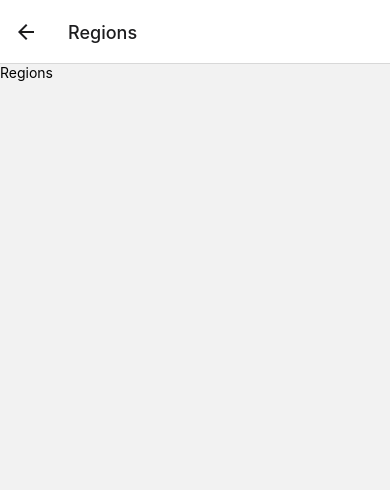
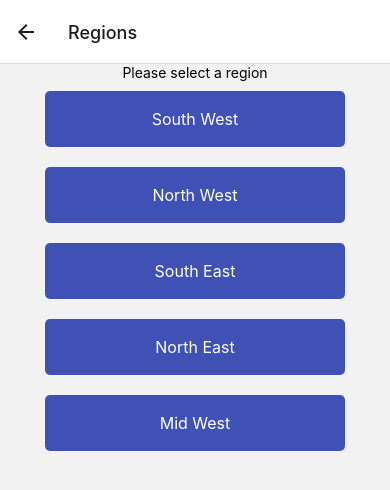
Before and after one commit to DonatellaC/customer-relationship-management, a React Native app: screen /Regions in a window 390 px wide. Shown: the top 490 px of the page. Built offline with nearby package versions, Linux system fonts and the light colour scheme.

Commit message:
feat: added RegionList and ListOfCusomers features

```diff
--- a/src/components/Form/Form.js
+++ b/src/components/Form/Form.js
@@ -2,6 +2,7 @@ import React from "react";
 import { StyleSheet, View, TextInput, Picker } from "react-native";
 import { useNewCustomer, useUpdateFields } from "../../features/hooks.js";
 import { Button } from "../../components/Button/Button";
+import regions from "../../utilities/regions";
 import formStyles from "./styles";
 
 const Form = ({ disabled = false }) => {
@@ -10,13 +11,6 @@ const Form = ({ disabled = false }) => {
   const { fields, setFormField } = useUpdateFields();
 
   const { firstName, lastName, region, contact } = fields;
-  const regions = [
-    "South West",
-    "North West",
-    "South East",
-    "North East",
-    "Mid West",
-  ];
 
   return (
     <View style={styles.container}>
--- /dev/null
+++ b/src/features/ListOfCustomers/index.js
@@ -0,0 +1,14 @@
+import { View, Text } from "react-native";
+import stylesFn from "./styles";
+
+const ListOfCustomers = () => {
+  const styles = stylesFn();
+
+  return (
+    <View style={styles.container}>
+      <Text>List Of Customers</Text>
+    </View>
+  );
+};
+
+export default ListOfCustomers;
--- /dev/null
+++ b/src/features/ListOfCustomers/styles.js
@@ -0,0 +1,13 @@
+import { StyleSheet } from "react-native";
+
+const stylesFn = () => {
+  return StyleSheet.create({
+    container: {
+      flex: 1,
+      justifyContent: "center",
+      alignItems: "center",
+    },
+  });
+};
+
+export default stylesFn;
--- /dev/null
+++ b/src/features/RegionsList/index.js
@@ -0,0 +1,31 @@
+import { View, Text } from "react-native";
+import stylesFn from "./styles";
+import regions from "../../utilities/regions";
+import { Button } from "../../components/Button/Button";
+import { useNavigation } from "@react-navigation/native";
+
+const RegionsList = () => {
+  const styles = stylesFn();
+  const navigation = useNavigation();
+
+  const handleRegionSelect = (region) => {
+    navigation.navigate("Customers By Region", { region });
+  };
+
+  return (
+    <View style={styles.container}>
+      <Text>Please select a region</Text>
+      {regions.map((region, index) => {
+        return (
+          <Button
+            key={index}
+            onPress={() => handleRegionSelect(region)}
+            text={region}
+          />
+        );
+      })}
+    </View>
+  );
+};
+
+export default RegionsList;
--- /dev/null
+++ b/src/features/RegionsList/styles.js
@@ -0,0 +1,27 @@
+import { Dimensions, StyleSheet } from "react-native";
+
+const width = Dimensions.get("window").width;
+
+const stylesFn = () => {
+  return StyleSheet.create({
+    container: {
+      flex: 1,
+      justifyContent: "center",
+      alignItems: "center",
+    },
+    button: {
+      padding: 10,
+      borderRadius: 4,
+      marginTop: 10,
+      width: width / 1.3,
+    },
+    buttonText: {
+      color: "white",
+      fontSize: 20,
+      fontWeight: "bold",
+      width: width / 1.3,
+    },
+  });
+};
+
+export default stylesFn;
--- a/src/features/reducers.js
+++ b/src/features/reducers.js
@@ -12,7 +12,7 @@ const initialState = {
     fields: {
       first_name: "",
       last_name: "",
-      region: "Region 1",
+      region: "",
       contact: "",
     },
   },
--- a/src/navigation/index.js
+++ b/src/navigation/index.js
@@ -17,7 +17,7 @@ const Navigation = () => {
         <Stack.Screen name="Welcome" component={WelcomeScreen} />
         <Stack.Screen name="Create" component={NewCustomer} />
         <Stack.Screen name="Edit" component={EditScreen} />
-        <Stack.Screen name="ListByRegion" component={ListByRegion} />
+        <Stack.Screen name="Customers By Region" component={ListByRegion} />
         <Stack.Screen name="Regions" component={Regions} title="Regions" />
         <Stack.Screen name="Show" component={ShowScreen} />
       </Stack.Navigator>
--- a/src/screens/ListByRegion.js
+++ b/src/screens/ListByRegion.js
@@ -1,9 +1,10 @@
-import { View, Text } from "react-native";
+import { View } from "react-native";
+import ListOfCustomers from "../features/ListOfCustomers";
 
 export default function ListByRegion() {
   return (
     <View>
-      <Text>List By Region</Text>
+      <ListOfCustomers />
     </View>
   );
 }
--- a/src/screens/Regions.js
+++ b/src/screens/Regions.js
@@ -1,9 +1,10 @@
-import { View, Text } from "react-native";
+import { View } from "react-native";
+import RegionsList from "../features/RegionsList/index";
 
 export default function Regions() {
   return (
     <View>
-      <Text>Regions</Text>
+      <RegionsList />
     </View>
   );
 }
--- /dev/null
+++ b/src/utilities/regions.js
@@ -0,0 +1,9 @@
+const regions = [
+  "South West",
+  "North West",
+  "South East",
+  "North East",
+  "Mid West",
+];
+
+export default regions;
```
Also changed, not shown: src/features/List/index.js (deleted, +0 -15 lines).
